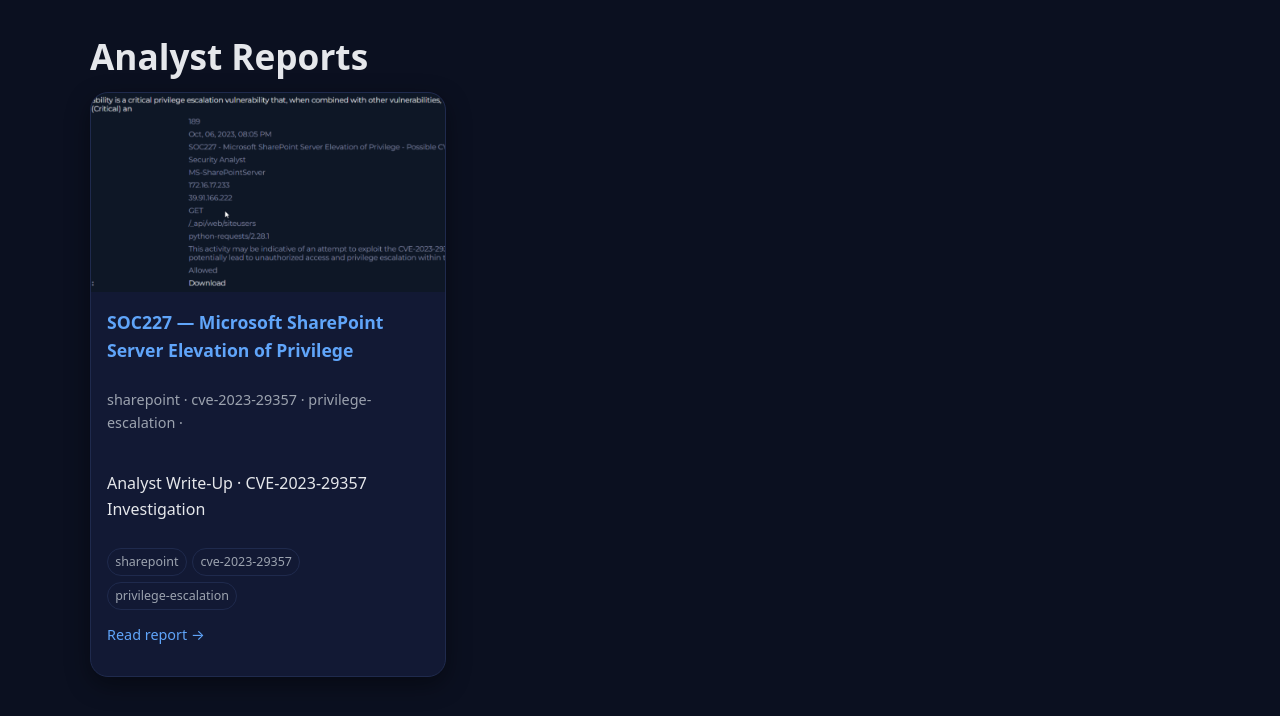
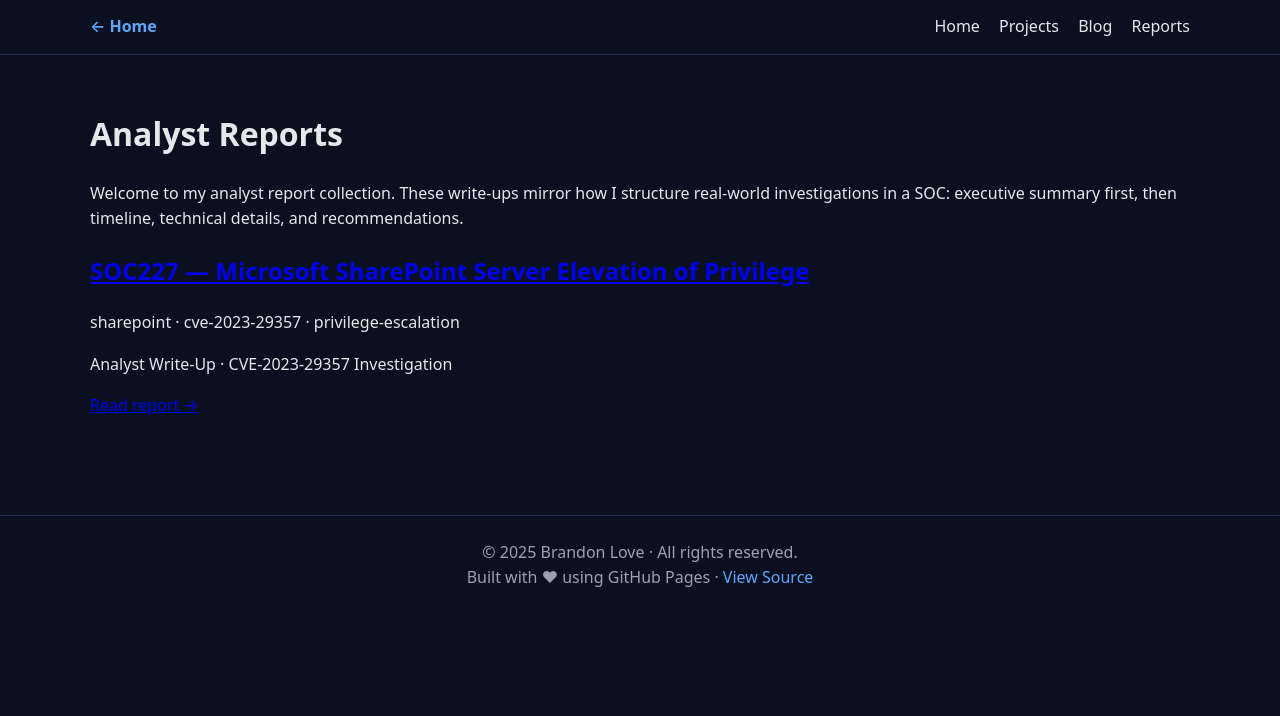
Before and after one commit to Love2150/Love2150.github.io, a Jekyll site: the page built from reports/analyst_report/index.html, in a window 1280 px wide. Shown: the top 716 px of the page. Built offline with Jekyll 4.4.1, drawn with Linux system fonts in a browser that asks for light colours.

Commit message:
Update index.html

```diff
--- a/reports/analyst_report/index.html
+++ b/reports/analyst_report/index.html
@@ -1,64 +1,33 @@
 ---
-layout: null
+layout: report
 title: "Analyst Reports"
+description: "Case studies, investigations, and SOC-style write-ups."
 permalink: /reports/analyst_report/
 ---
 
-<!doctype html>
-<html lang="en">
-<head>
-<meta charset="utf-8" />
-<meta name="viewport" content="width=device-width, initial-scale=1" />
-<title>Analyst Reports · Brandon Love</title>
-<style>
-  :root{--bg:#0b1020;--card:#121934;--text:#e5e7eb;--muted:#9ca3af;--accent:#60a5fa;--border:#1f2a4d;--shadow:0 8px 24px rgba(0,0,0,.4)}
-  body{margin:0;background:var(--bg);color:var(--text);font:16px/1.6 system-ui,-apple-system,Segoe UI,Roboto,Helvetica,Arial}
-  a{color:var(--accent);text-decoration:none}
-  .container{width:min(1100px,92%);margin-inline:auto;padding:28px 0 60px}
-  h1{font-size:clamp(1.6rem,1rem + 2vw,2.2rem);margin:0 0 8px}
-  .grid{display:grid;gap:1rem;grid-template-columns:repeat(12,1fr)}
-  .col-4{grid-column:span 4}
-  @media (max-width:980px){.col-4{grid-column:span 6}}
-  @media (max-width:640px){.col-4{grid-column:span 12}}
-  .card{background:var(--card);border:1px solid var(--border);border-radius:18px;overflow:hidden;box-shadow:var(--shadow);height:100%;display:flex;flex-direction:column}
-  .thumb{position:relative;width:100%;aspect-ratio:16/9;background:linear-gradient(135deg,rgba(96,165,250,.18),rgba(167,139,250,.16))}
-  .thumb img{position:absolute;inset:0;width:100%;height:100%;object-fit:cover;display:block}
-  .card-body{padding:14px 16px;display:flex;flex-direction:column;gap:.4rem}
-  .meta{color:var(--muted);font-size:.9rem}
-  .tags{display:flex;flex-wrap:wrap;gap:.35rem;margin-top:.2rem}
-  .tag{font-size:.78rem;padding:.2rem .45rem;border:1px solid var(--border);border-radius:999px;color:var(--muted)}
-</style>
-</head>
-<body>
-  <main class="container">
-    <h1>Analyst Reports</h1>
-    <div class="grid" role="list">
-      {% assign shown = 0 %}
-      {% for p in site.pages %}
-        {% if p.url and p.url contains '/reports/analyst_report/' and p.hidden != true and p.url != '/reports/analyst_report/' %}
-          {% assign img = p.image | default: '/assets/images/projects/fallback.jpg' %}
-          <article class="card col-4" role="listitem">
-            <div class="thumb" aria-label="{{ p.title | escape }}">
-              <img src="{{ img | relative_url }}" alt="" loading="lazy" decoding="async">
-            </div>
-            <div class="card-body">
-              <h2 style="margin:.1rem 0 .2rem; font-size:1.1rem;">
-                <a href="{{ p.url | relative_url }}">{{ p.title }}</a>
-              </h2>
-              <p class="meta">
-                {% if p.tags and p.tags.size > 0 %}{{ p.tags | join: " · " }} · {% endif %}
-                {% if p.date %}{{ p.date | date: "%b %d, %Y" }}{% endif %}
-              </p>
-              {% if p.description %}<p>{{ p.description }}</p>{% endif %}
-              <div class="tags">{% if p.tags %}{% for t in p.tags limit:4 %}<span class="tag">{{ t }}</span>{% endfor %}{% endif %}</div>
-              <p class="meta" style="margin-top:.4rem"><a href="{{ p.url | relative_url }}">Read report →</a></p>
-            </div>
-          </article>
-          {% assign shown = shown | plus: 1 %}
-        {% endif %}
-      {% endfor %}
-      {% if shown == 0 %}<p class="meta">No reports found in <code>reports/analyst_report/</code>.</p>{% endif %}
-    </div>
-  </main>
-</body>
-</html>
+Welcome to my analyst report collection. These write-ups mirror how I structure real-world investigations in a SOC: executive summary first, then timeline, technical details, and recommendations.
+
+<div class="reports-grid">
+  {% assign reports = site.pages
+     | where_exp: "p", "p.url contains '/reports/analyst_report/'"
+     | where_exp: "p", "p.url != '/reports/analyst_report/'" %}
+  {% assign reports = reports | sort: "weight" %}
+
+  {% for r in reports %}
+    <article class="report-card">
+      <h2><a href="{{ r.url | relative_url }}">{{ r.title }}</a></h2>
+
+      {% if r.tags %}
+        <p class="meta">{{ r.tags | join: " · " }}</p>
+      {% endif %}
+
+      {% if r.description %}
+        <p>{{ r.description }}</p>
+      {% endif %}
+
+      <p class="meta">
+        <a href="{{ r.url | relative_url }}">Read report →</a>
+      </p>
+    </article>
+  {% endfor %}
+</div>
```
